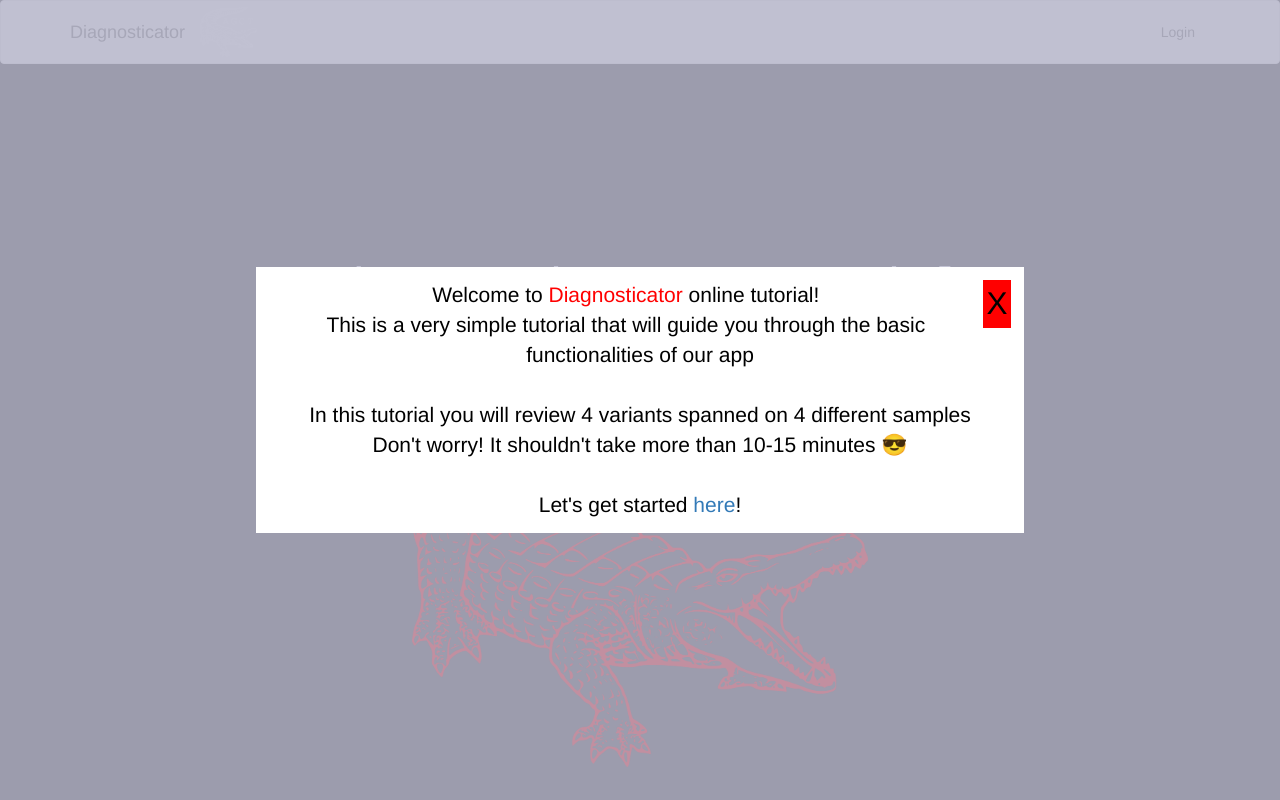
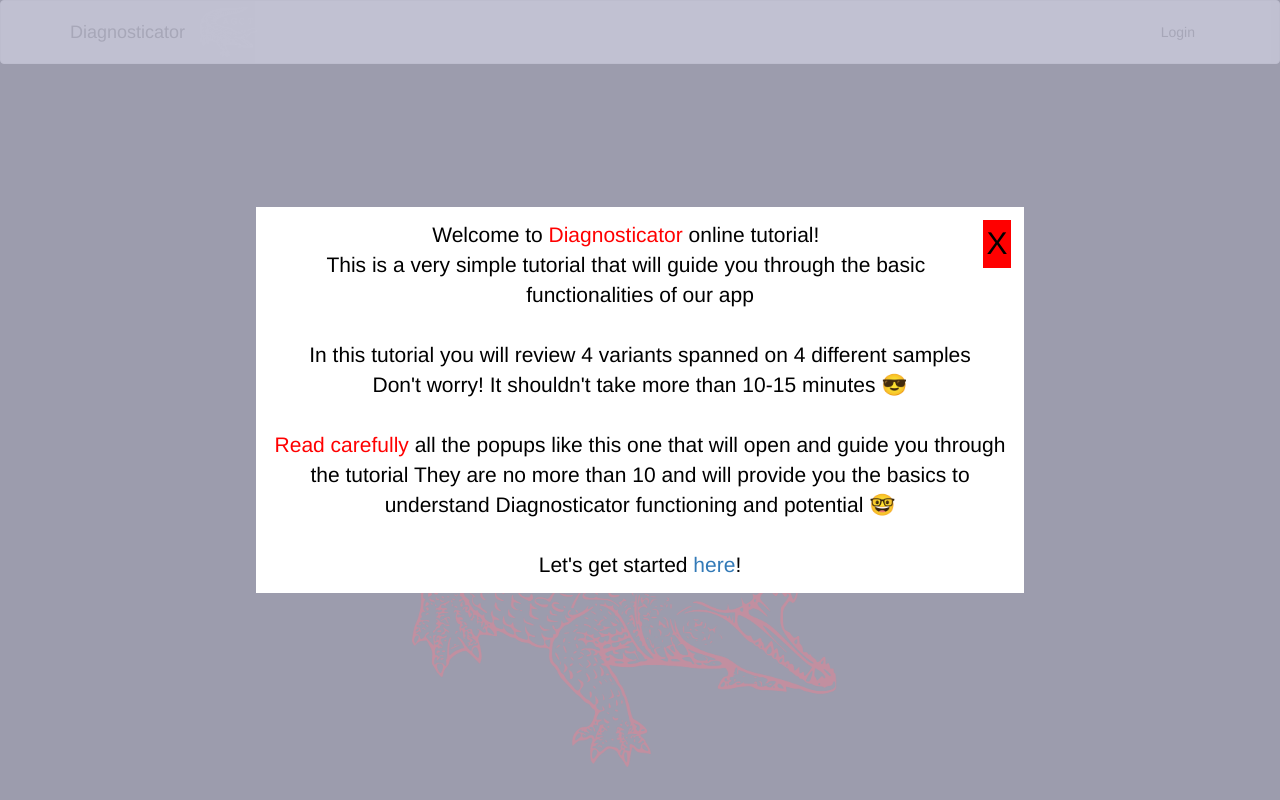
Before and after one commit to cccnrc/diagnosticator-server-tutorial, a Flask app: page / in a window 1280 px wide. Run offline with Flask 2, Linux system fonts and the light colour scheme; some libraries are stand-ins or nearby versions.

Commit message:
diagnosticator-server-tutorial v0.11

```diff
--- a/app/templates/index_tutorial_DXcator.html
+++ b/app/templates/index_tutorial_DXcator.html
@@ -66,6 +66,10 @@
     <br>Don't worry! It shouldn't take more than 10-15 minutes &#128526
     <br>
     <br>
+    <stream style="color: red;">Read carefully</stream> all the popups like this one that will open and guide you through the tutorial
+    They are no more than 10 and will provide you the basics to understand Diagnosticator functioning and potential &#129299
+    <br>
+    <br>
     Let's get started <a href="{{ url_for('main.project') }}">here</a>!
   </div>
 </div>
```
Also changed, not shown: README-CERTIFICATE-UBUNTU.md.
